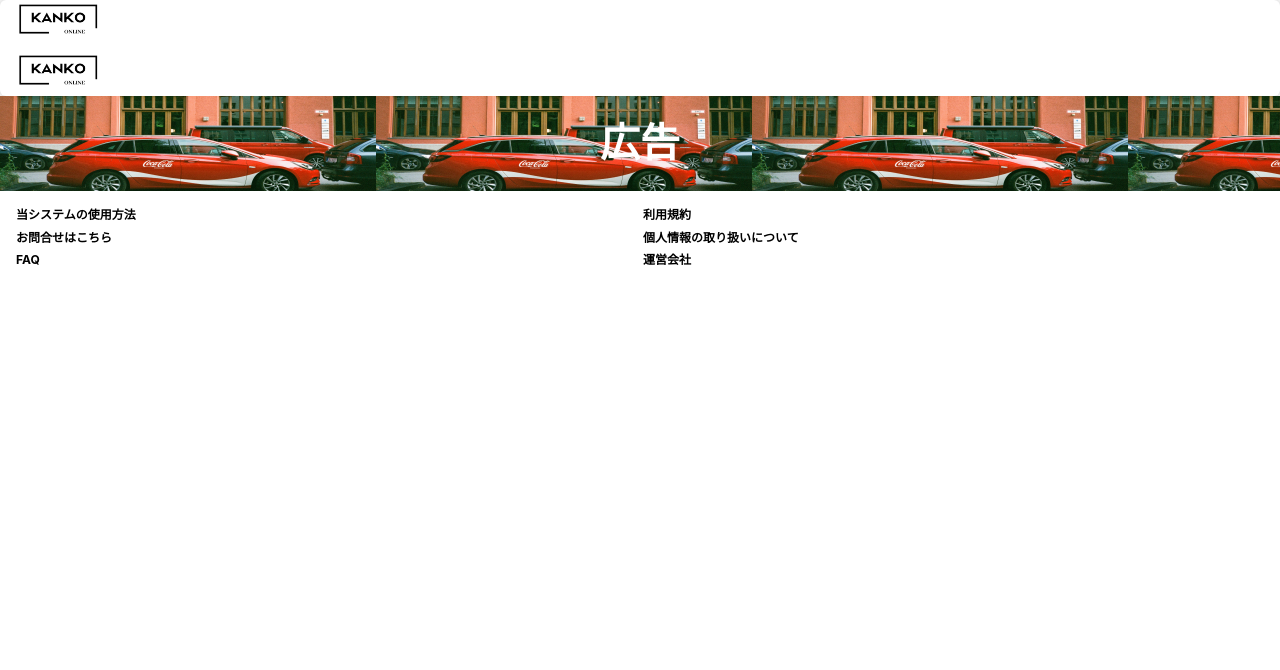
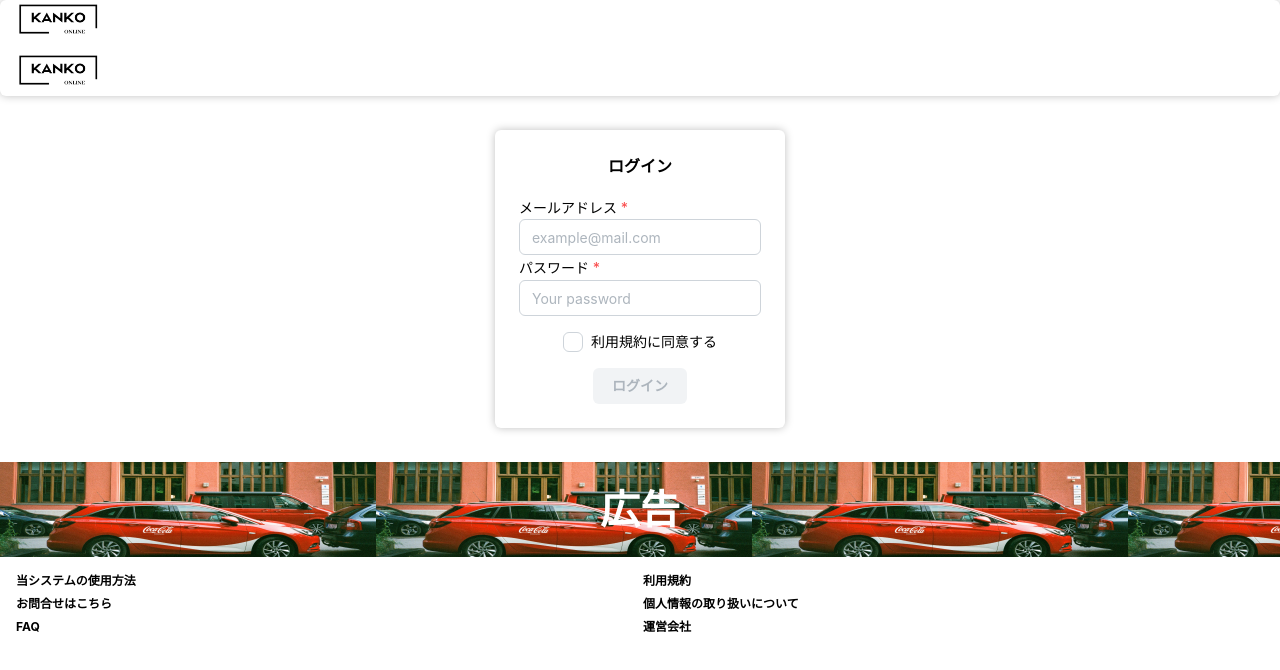
Before and after one commit to kabushikigaisya-kuwadatenoki/areafree-frontend, a Next.js app: page /login in a window 1280 px wide. Shown: the top 670 px of the page. Built offline with nearby package versions, Linux system fonts and the light colour scheme.

Commit message:
ログインフォームページに表示

```diff
--- a/app/_components/ui/forms/login-form.tsx
+++ b/app/_components/ui/forms/login-form.tsx
@@ -1,13 +1,88 @@
 "use client";
-import { Paper, TextInput, Button, Checkbox, Text } from "@mantine/core";
+import { Group, TextInput, Button, Checkbox, Text } from "@mantine/core";
 import { useForm } from "@mantine/form";
 import { ComponentWrapper } from "@/app/_components/ui/common/component-wrapper";
+import axios, {AxiosError} from "axios";
+import { useState } from "react";
+
+type LoginFormProps = {
+  email: string;
+  password: string;
+}
+
+type ErrorResponse = {
+  message: string;  // エラーメッセージを含む
+  statusCode?: number;  // HTTPステータスコード（オプショナル）
+  errorCode?: string;  // アプリケーション固有のエラーコード（オプショナル）
+}
 
 export function LoginForm() {
+  const [ confirmed, setConfirmed ] = useState(false);
   const form = useForm({
     initialValues: {
       email: "",
       password: "",
     },
+    validate: {
+      email: (value) => (/^\S+@\S+\.\S+$/.test(value) ? null : "メールアドレスの形式が無効です"),
+      password: (value = '') =>
+        value.length < 8 || !/\d/.test(value) || !/[a-zA-Z]/.test(value)
+          ? 'パスワードは8文字以上で、数字と英字を含む必要があります'
+          : null,
+    }
   });
+  const handleSubmit = async (values: LoginFormProps) => {
+    try {
+      // ここでバックエンドへのPOSTリクエストを実装
+      // const response = await axios.post('/api/login', values);
+      // ログイン成功時の処理をここに記述...
+    } catch (error) {
+      const axiosError = error as AxiosError<ErrorResponse>;
+
+      if (axiosError.response) {
+        // バックエンドからのエラーメッセージをform.errorsに設定
+        form.setErrors({
+          email: axiosError.response.data.message,
+        });
+      } else {
+        // その他のエラーのハンドリング
+        console.error("ログイン時にエラーが発生しました", error);
+      }
+    }
+  };
+
+
+  return (
+    <ComponentWrapper>
+      <Text size="md" fw={700} ta="center" pb="1rem">ログイン</Text>
+        <form onSubmit={form.onSubmit(handleSubmit)}>
+          <TextInput
+            label="メールアドレス"
+            placeholder="example@mail.com"
+            {...form.getInputProps('email')}
+            required
+          />
+          {form.errors.email && (
+            <Text c="red" size="sm" mt={5}>
+              {form.errors.email}
+            </Text>
+          )}
+          <TextInput
+            label="パスワード"
+            placeholder="Your password"
+            {...form.getInputProps('password')}
+            required
+          />
+              <Checkbox
+              style={{ display: "flex",justifyContent: "center", margin: "1rem 0"}}
+              label="利用規約に同意する"
+      checked={confirmed}
+      onChange={(event) => setConfirmed(event.currentTarget.checked)}
+    />
+    <Group justify="center">
+          <Button type="submit" disabled={confirmed !== true}>ログイン</Button>
+    </Group>
+        </form>
+    </ComponentWrapper>
+  );
 }
```
